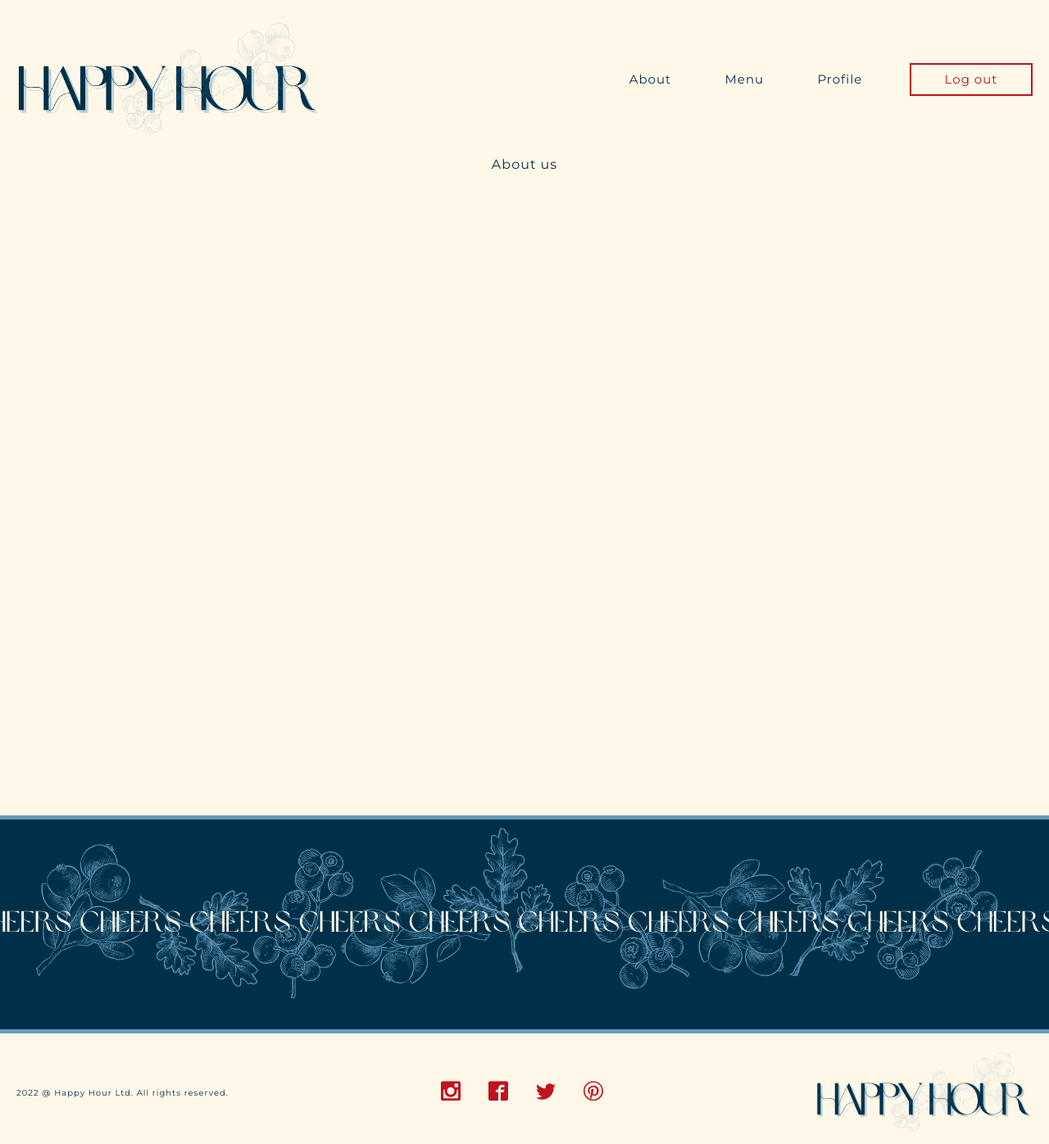
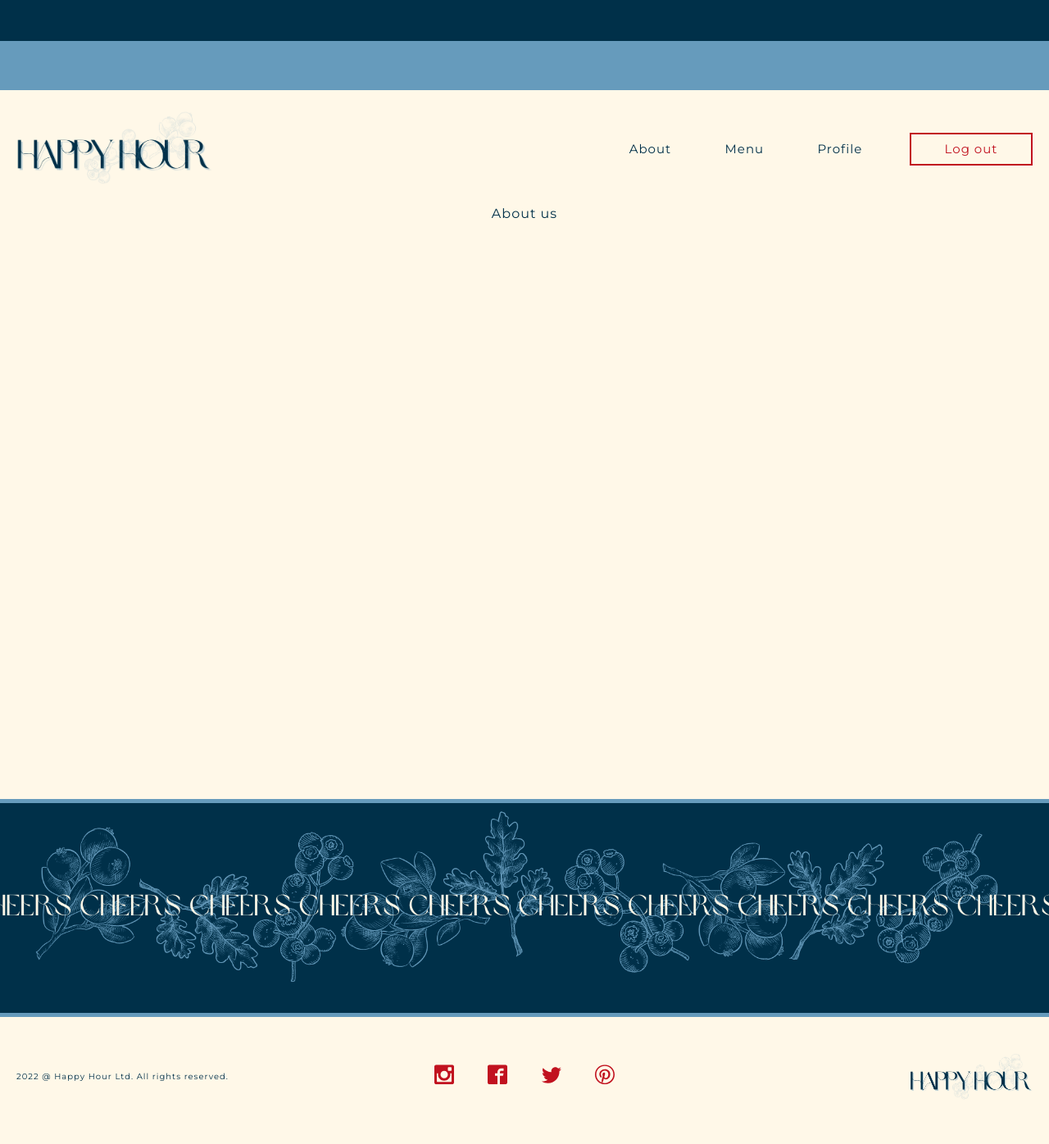
Before and after one commit to Emma-Shaw/final-project, a React (Create React App) app in the folder client/: page /about in a window 1280 px wide. Shown: the whole page at 82% size. Built offline with nearby package versions, Linux system fonts and the light colour scheme.

Commit message:
Frontend styling

```diff
--- a/client/src/components/Footer.js
+++ b/client/src/components/Footer.js
@@ -8,7 +8,7 @@ const Footer = () => {
         <>
             <Banner src={banner} />
             <Wrapper>
-                <p>2022 @ Happy Hour Ltd. All rights reserved.</p>
+                <License>2022 @ Happy Hour Ltd. All rights reserved.</License>
                 <Icons>
                     <IconsList>
                         <IconListItem><ImInstagram /></IconListItem>
@@ -34,25 +34,33 @@ const Wrapper = styled.div`
 `;
 
 const Logo = styled.div`
+    display: flex;
+    width: 300px;
+    justify-content: flex-end;
+`;
+
+const License = styled.p`
+    width: 300px;
 `;
 
 const LogoImg = styled.img`
-    height: 100px;
+    width: 150px;
 `;
 
 const Icons = styled.div`
     display: flex;
     align-items: center;
-    justify-content: space-between;
+    justify-content: center;
     color: var(--color-bright-red);
     height: 100%;
+    width: 450px;
 `;
 
 const IconsList = styled.ul`
     display: flex;
     flex-direction: row;
-    justify-content: space-between;
-    width: 200px;
+    justify-content: space-evenly;
+    width: 300px;
 `;
 
 const IconListItem = styled.li`
--- a/client/src/components/GlobalStyles.js
+++ b/client/src/components/GlobalStyles.js
@@ -43,7 +43,6 @@ const GlobalStyle = createGlobalStyle`
         background: var(--color-calm-beige);
         font-family: var(--font-body);
         color: var(--color-cool-navy);
-        /* margin: 10px; */
         letter-spacing: 1px;
     }
     ol, ul, li {
--- a/client/src/components/Header.js
+++ b/client/src/components/Header.js
@@ -11,6 +11,9 @@ const Header = () => {
     };
 
     return (
+        <>
+        <FirstBorder></FirstBorder>
+        <SecondBorder></SecondBorder>
             <Wrapper>
                 <LogoLink to="/home"><Logo src={logo} /></LogoLink>
                 <NavigationBtns>
@@ -24,19 +27,33 @@ const Header = () => {
                 <LogOutBtn onClick={ goToWelcome }>Log out</LogOutBtn>
                 </NavigationBtns>
             </Wrapper>
+        </>
     );
 };
+
+const FirstBorder = styled.div`
+    height: 50px;
+    background: var(--color-cool-navy);
+    color: var(--color-calm-beige);
+`;
+
+const SecondBorder = styled.div`
+    height: 10px;
+    background: var(--color-chill-blue);
+    color: var(--color-calm-beige);
+`;
 
 const Wrapper = styled.div`
     display: flex;
     justify-content: space-between;
     align-items: center;
-    margin: 20px;
+    padding: 20px;
     top: 0px;
+    border-top: 50px solid var(--color-chill-blue);
 `;
 
 const Logo = styled.img`
-    height: 150px;
+    height: 100px;
     padding: 5px;
     padding-left: 0px;
 `;
```
